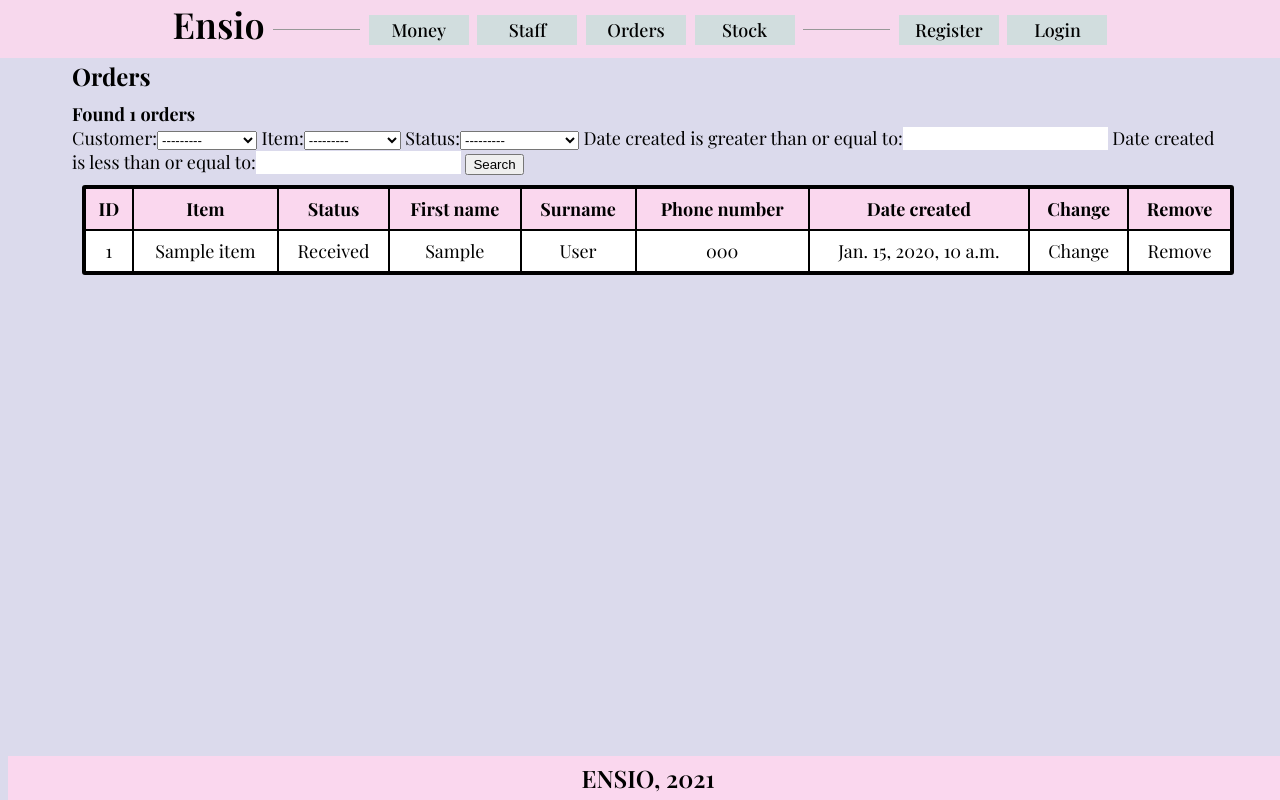
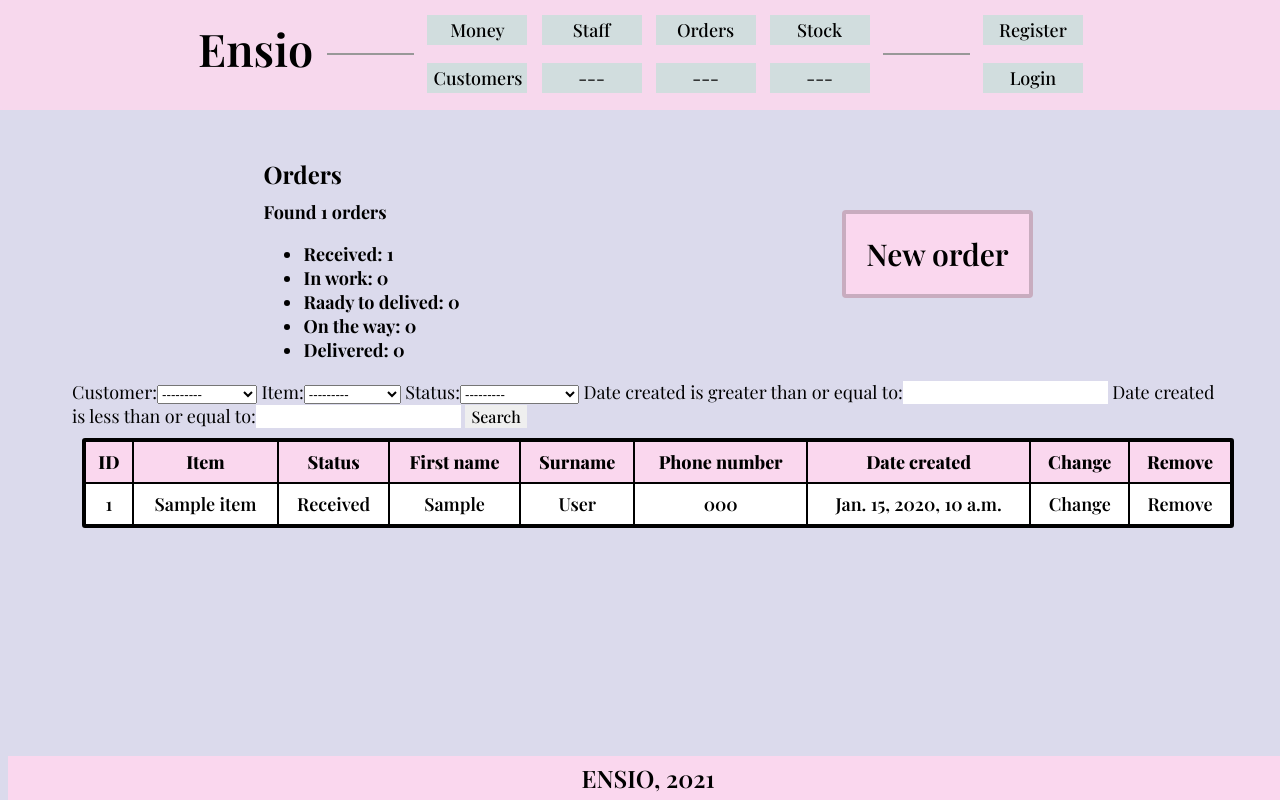
Before and after one commit to LeoProko/ensio, a Django app: page /orders/ in a window 1280 px wide. Run offline with Django 3.2, Linux system fonts and the light colour scheme; tables that the repository leaves empty hold one stand-in row (values such as "Sample post").

Commit message:
[frontend_server] add 2-line header & employee changing

```diff
--- a/frontend_server/handlers/ensio_handler.py
+++ b/frontend_server/handlers/ensio_handler.py
@@ -6,7 +6,7 @@ from django.views.decorators.csrf import csrf_exempt
 
 from frontend_server.html_factories.custom import CustomHtmlFactory
 from frontend_server.models import Password, Employee, Item, Customer, Order
-from frontend_server.forms import OrderForm
+from frontend_server.forms import OrderForm, EmployeeForm
 from frontend_server.filters import OrderFilter
 
 def index(request):
@@ -40,7 +40,9 @@ def customer_profile(request, customer_id):
 def orders(request):
     template = Template(CustomHtmlFactory.create('Orders', 'orders', '', ''))
     orders = Order.objects.all()
-    orders_count = orders.count()
+    orders_count = [orders.count()]
+    for status in ['Received', 'In work', 'Ready to deliver', 'On the way', 'Delivered']:
+        orders_count.append(Order.objects.filter(status=status).count())
     filter = OrderFilter(request.GET, queryset=orders)
     orders = filter.qs
     context = Context({
@@ -51,7 +53,26 @@ def orders(request):
     return HttpResponse(template.render(context))
 
 @csrf_exempt
-def new_order(request, customer_id):
+def new_order(request):
+    # OrderFormSet = inlineformset_factory(Customer, Order, fields=('customer', 'item', 'status'), extra=5)
+    template = Template(CustomHtmlFactory.create('New order', 'new_order', '', ''))
+    # order_form_set = OrderFormSet(queryset=Order.objects.none())
+    order_form = OrderForm()
+
+    if request.method == 'POST':
+        order_form= OrderForm(request.POST)
+        if order_form.is_valid():
+            order_form.save()
+            print('New order has been created', request.POST)
+            return redirect('/orders/')
+
+    context = Context({
+        'forms' : [order_form],
+    })
+    return HttpResponse(template.render(context))
+
+@csrf_exempt
+def new_order_by_customer(request, customer_id):
     OrderFormSet = inlineformset_factory(Customer, Order, fields=('item', 'status'), extra=5)
     customer = Customer.objects.get(id=customer_id)
     template = Template(CustomHtmlFactory.create('New order', 'new_order', '', ''))
@@ -74,7 +95,7 @@ def new_order(request, customer_id):
 
 @csrf_exempt
 def change_order(request, order_id):
-    template = Template(CustomHtmlFactory.create('New order', 'new_order', '', ''))
+    template = Template(CustomHtmlFactory.create('Change order', 'new_order', '', ''))
     order = Order.objects.get(id=order_id)
     order_form = OrderForm(instance=order)
 
@@ -82,7 +103,7 @@ def change_order(request, order_id):
         form = OrderForm(request.POST, instance=order)
         if form.is_valid():
             form.save()
-            print('New order has been created', request.POST)
+            print('Order', order_id, 'has been changed', request.POST)
             return redirect('/customers/')
 
     context = Context({
@@ -108,6 +129,7 @@ def items(request):
     context = Context({})
     return HttpResponse(template.render(context))
 
+@csrf_exempt
 def show_all_employees(request):
     employees = Employee.objects.all()
     status_count = {
@@ -124,6 +146,54 @@ def show_all_employees(request):
     })
     return HttpResponse(template.render(context))
 
+@csrf_exempt
+def new_employee(request):
+    template = Template(CustomHtmlFactory.create('New employee', 'new_employee', '', ''))
+    employee_form = EmployeeForm()
+    if request.method == 'POST':
+        form = EmployeeForm(request.POST)
+        if form.is_valid():
+            form.save()
+            print('New employee has been created', request.POST)
+            return redirect('/employees/')
+
+    context = Context({
+        'form' : employee_form,
+    })
+    return HttpResponse(template.render(context))
+
+@csrf_exempt
+def change_employee(request, employee_id):
+    template = Template(CustomHtmlFactory.create('Change employee', 'new_employee', '', ''))
+    employee = Employee.objects.get(id=employee_id)
+    employee_form = EmployeeForm(instance=employee)
+
+    if request.method == 'POST':
+        form = EmployeeForm(request.POST, instance=employee)
+        if form.is_valid():
+            form.save()
+            print('Employee', employee_id, 'has been changed', request.POST)
+            return redirect('/employees/')
+
+    context = Context({
+        'form' : employee_form,
+    })
+    return HttpResponse(template.render(context))
+
+@csrf_exempt
+def delete_employee(request, employee_id):
+    template = Template(CustomHtmlFactory.create('Delete employee', 'delete_employee', '', ''))
+    employee = Employee.objects.get(id=employee_id)
+    if request.method == 'POST':
+        employee.delete()
+        return redirect('/employees/')
+
+    context = Context({
+        'employee' : employee,
+    })
+    return HttpResponse(template.render(context))
+
+
 def password(request):
     passwords = Password.objects.all()
     passwords_count = passwords.count()
--- a/frontend_server/templates/html/base.html
+++ b/frontend_server/templates/html/base.html
@@ -19,29 +19,48 @@
 <body>
   <div class="header" id="ensio_header">
       <div id="header_buttons">
-          <a href="/"> Ensio </a>
-          <img src="{% static '/img/header_line.svg' %}" id="header_line">
-          <a href="/">
+          <table>
+              <tr>
+                  <td rowspan="2"> <a href="/"> Ensio </a> </th>
+                  <th rowspan="2"> <img src="{% static '/img/header_line.svg' %}" id="header_line"> </th>
+                  <th> <a href="/">
                       <input type="button" value="Money">
-          </a>
-          <a href="/employees/">
+                  </a> </th>
+                  <th> <a href="/employees/">
                       <input type="button" value="Staff">
-          </a>
-          <a href="/orders/">
+                  </a> </th>
+                  <th> <a href="/orders/">
                       <input type="button" value="Orders">
-          </a>
-          <a href="/">
+                  </a> </th>
+                  <th> <a href="/">
                       <input type="button" value="Stock">
-          </a>
-          <img src="{% static '/img/header_line.svg' %}" id="header_line">
-          <a href="/">
+                  </a> </th>
+                  <th rowspan="2"> <img src="{% static '/img/header_line.svg' %}" id="header_line"> </th>
+                  <th> <a href="/">
                       <input type="button" value="Register">
-          </a>
-          <a href="/">
+                  </a> </th>
+              </tr>
+              <tr>
+                  <th> <a href="/customers/">
+                      <input type="button" value="Customers">
+                  </a> </th>
+                  <th> <a href="/">
+                      <input type="button" value="---">
+                  </a> </th>
+                  <th> <a href="/">
+                      <input type="button" value="---">
+                  </a> </th>
+                  <th> <a href="/">
+                      <input type="button" value="---">
+                  </a> </th>
+                  <th> <a href="/">
                       <input type="button" value="Login">
-          </a>
+                  </a> </th>
+              </tr>
+          </table>
       </div>
   </div>
+  <div id=ghost_header></div>
 
   <div id="content">
     &content_html&
--- a/frontend_server/templates/html/customers.html
+++ b/frontend_server/templates/html/customers.html
@@ -1,6 +1,7 @@
+<link rel="stylesheet" type="text/css" href="{% static 'css/table.css' %}">
 <h2> Customers </h2>
 <b> Found {{ customers_count }} customers </b>
-<table>
+<table class="data_table">
     <tr>
         <th> Orders </th>
         <th> First name </th>
--- /dev/null
+++ b/frontend_server/templates/html/new_employee.html
@@ -0,0 +1,4 @@
+<form action="" method="POST">
+    {{ form }}
+    <input type="submit" value="Submit" />
+</form>
--- a/frontend_server/templates/html/new_order.html
+++ b/frontend_server/templates/html/new_order.html
@@ -1,6 +1,3 @@
-<h2> New order for {{ customer.first_name }} {{ customer.surname }} </h2>
-<h3> Phone number: {{ customer.phone_number }} </h3>
-
 <form action="" method="POST">
     {{ forms.management_form }}
     {% for form in forms %}
--- a/frontend_server/templates/html/orders.html
+++ b/frontend_server/templates/html/orders.html
@@ -1,12 +1,44 @@
-<h2> Orders </h2>
-<b> Found {{ orders_count }} orders </b>
+<link rel="stylesheet" type="text/css" href="{% static 'css/div.css' %}">
+<link rel="stylesheet" type="text/css" href="{% static 'css/form.css' %}">
+<link rel="stylesheet" type="text/css" href="{% static 'css/table.css' %}">
+
+<div class="wrapper_hvc">
+    <div class="inline_div left_div center_div">
+        <h2> Orders </h2>
+        <b> Found {{ orders_count.0 }} orders </b>
+        <ul>
+            <li>
+                <b>Received: {{ orders_count.1 }}</b>
+            </li>
+            <li>
+                <b>In work: {{ orders_count.2 }}</b>
+            </li>
+            <li>
+                <b>Raady to delived: {{ orders_count.3 }}</b>
+            </li>
+            <li>
+                <b>On the way: {{ orders_count.4 }}</b>
+            </li>
+            <li>
+                <b>Delivered: {{ orders_count.5 }}</b>
+            </li>
+        </ul>
+    </div>
+    <div class="inline_div right_div center_form">
+        <form action="" method="POST">
+            <a href="{% url 'new_order' %}">
+                <input type="button" value="New order">
+            </a>
+        </form>
+    </div>
+</div>
+
 <form method="get">
     {{ filter.form }}
-    <button type="submit">
-        Search
-    </button>
+    <input type="submit" value="Search">
+    </input>
 </form>
-<table>
+<table class="data_table">
     <tr id="tablde_header">
         <th> ID </th>
         <th> Item </th>
--- a/frontend_server/urls.py
+++ b/frontend_server/urls.py
@@ -10,10 +10,14 @@ urlpatterns = [
     path('customers/<str:customer_id>/', ensio_handler.customer_profile, name='customer'),
     path('orders/', ensio_handler.orders, name='orders'),
     path('items/', ensio_handler.items, name='items'),
-    path('employees/', ensio_handler.show_all_employees, name='all_employees'),
+    path('employees/', ensio_handler.show_all_employees, name='employees'),
+    path('new_employee/', ensio_handler.new_employee, name='new_employee'),
+    path('change_employee/<str:employee_id>', ensio_handler.change_employee, name='change_employee'),
+    path('delete_employee/<str:employee_id>', ensio_handler.delete_employee, name='delete_employee'),
     path('customers/', ensio_handler.customers, name='customers'),
     path('orders/', ensio_handler.orders, name='orders'),
-    path('new_order/<str:customer_id>', ensio_handler.new_order, name='new_order'),
+    path('new_order/', ensio_handler.new_order, name='new_order'),
+    path('new_order/<str:customer_id>', ensio_handler.new_order_by_customer, name='new_order_by_customer'),
     path('change_order/<str:order_id>', ensio_handler.change_order, name='change_order'),
     path('delete_order/<str:order_id>', ensio_handler.delete_order, name='delete_order'),
     path('password/', ensio_handler.password, name='password'),
--- a/static/css/base.css
+++ b/static/css/base.css
@@ -55,35 +55,6 @@ a:hover {
   color: var(--link-color);
 }
 
-table {
-  border-collapse: separate;
-  border-spacing: 0;
-  border: 3px solid black;
-  border-radius: 3px;
-  -moz-border-radius:3px;
-  width: 100%;
-  margin: 10px;
-}
-
-td, th {
-  border: 1px solid black;
-  text-align: center;
-  padding: 8px;
-}
-
-th {
-  background: #fad7ee;
-  color white;
-}
-
-tr:nth-child(odd) {
-  background: #dbdbdb;
-}
-
-tr:nth-child(even) {
-  background: white;
-}
-
 .header {
   width: 100%;
 }
@@ -94,6 +65,10 @@ tr:nth-child(even) {
   font-weight: 500;
   width: 100px;
   height: 30px;
+}
+
+.header input:hover {
+  background: #aec2bb;
 }
 
 .footer {
@@ -112,22 +87,53 @@ tr:nth-child(even) {
 #ensio_header{
   top: 0;
   left: 0;
-  backdrop-filter: blur(1px);
+  backdrop-filter: blur(2px);
   background: rgba(250, 215, 238, 0.9);
   position: fixed;
-  height: auto;
+  height: 110px;
   z-index: 100;
   font-size: 36px;
   font-weight: 600;
   text-align: center;
 }
 
+#ghost_header {
+  height: 60px;
+}
+
 #header_buttons {
-    padding-bottom: 10px;
 }
 
 #header_buttons input {
     vertical-align:middle;
+    margin: 0;
+}
+
+#header_buttons table {
+  border-collapse: collapse;
+  border-spacing: 0;
+  border: 0;
+  border-radius: 0;
+  min-width: 900px;
+  max-width: 1000px;
+  margin: 0 auto;
+  padding: 0;
+}
+
+#header_buttons td {
+    font-size: 45px;
+}
+
+#header_buttons td,
+#header_buttons th,
+#header_buttons tr,
+#header_buttons tr:nth-child(odd),
+#header_buttons tr:nth-child(even) {
+  background: none;
+  border: 0;
+  border-radius: 0;
+  padding: 0;
+  margin:0;
 }
 
 #header_line {
--- /dev/null
+++ b/static/css/div.css
@@ -0,0 +1,38 @@
+.inline_div {
+    display: inline-block;
+}
+
+.left_div {
+    float: left;
+}
+
+.center_div {
+    margin: 0 auto;
+}
+
+.right_div {
+    float: right;
+}
+
+.wrapper {
+    overflow: auto;
+}
+
+.wrapper_vc {
+    overflow: auto;
+    display: flex;
+    align-items: center;
+}
+
+.wrapper_hc {
+    overflow: auto;
+    display: flex;
+    justify-content: center;
+}
+
+.wrapper_hvc {
+    overflow: auto;
+    display: flex;
+    align-items: center;
+    justify-content: center;
+}
--- /dev/null
+++ b/static/css/form.css
@@ -0,0 +1,13 @@
+.center_form {
+  margin: 0 auto;
+  text-align: center;
+}
+
+.center_form input {
+  font-size: 30px;
+  padding: 20px;
+  font-weight: 600;
+  background: #FAD7EE;
+  border: 4px solid rgba(0, 0, 0, 0.2);
+  border-radius: 4px;
+}
--- a/static/css/main.css
+++ b/static/css/main.css
@@ -2,23 +2,21 @@
     text-align: center;
 }
 .main_page_block {
-    width: 350;
     padding-top: 20px;
 }
 .info_block {
     display: inline-block;
     padding: 10px;
+    width: 250px;
 }
 .info_block_title {
     background: #bbbcdb;
     text-align: center;
-    width: 300px;
     height: 60px
 }
 .info_block_data {
     background: white;
     text-align: center;
-    width: 300px;
     height: 75px
 }
 .title {
--- /dev/null
+++ b/static/css/table.css
@@ -0,0 +1,32 @@
+.data_table {
+  border-collapse: separate;
+  border-spacing: 0;
+  border: 3px solid black;
+  border-radius: 3px;
+  -moz-border-radius:3px;
+  width: 100%;
+  margin: 10px;
+}
+
+.data_table td,
+.data_table th {
+  border: 1px solid black;
+  text-align: center;
+  padding: 8px;
+}
+
+.data_table th {
+  background: #fad7ee;
+  color white;
+  font-weight: 800;
+}
+
+.data_table tr:nth-child(odd) {
+  background: #dbdbdb;
+  font-weight: 600;
+}
+
+.data_table tr:nth-child(even) {
+  background: white;
+  font-weight: 600;
+}
```
Also changed, not shown: frontend_server/forms.py (+6 -1 lines), frontend_server/templates/html/delete_employee.html (added, +38 -0 lines), frontend_server/templates/html/delete_order.html (+31 -8 lines), frontend_server/templates/html/employees.html (+14 -3 lines), static/img/header_line.svg. Lines whose indentation alone changed are shown as unchanged.
